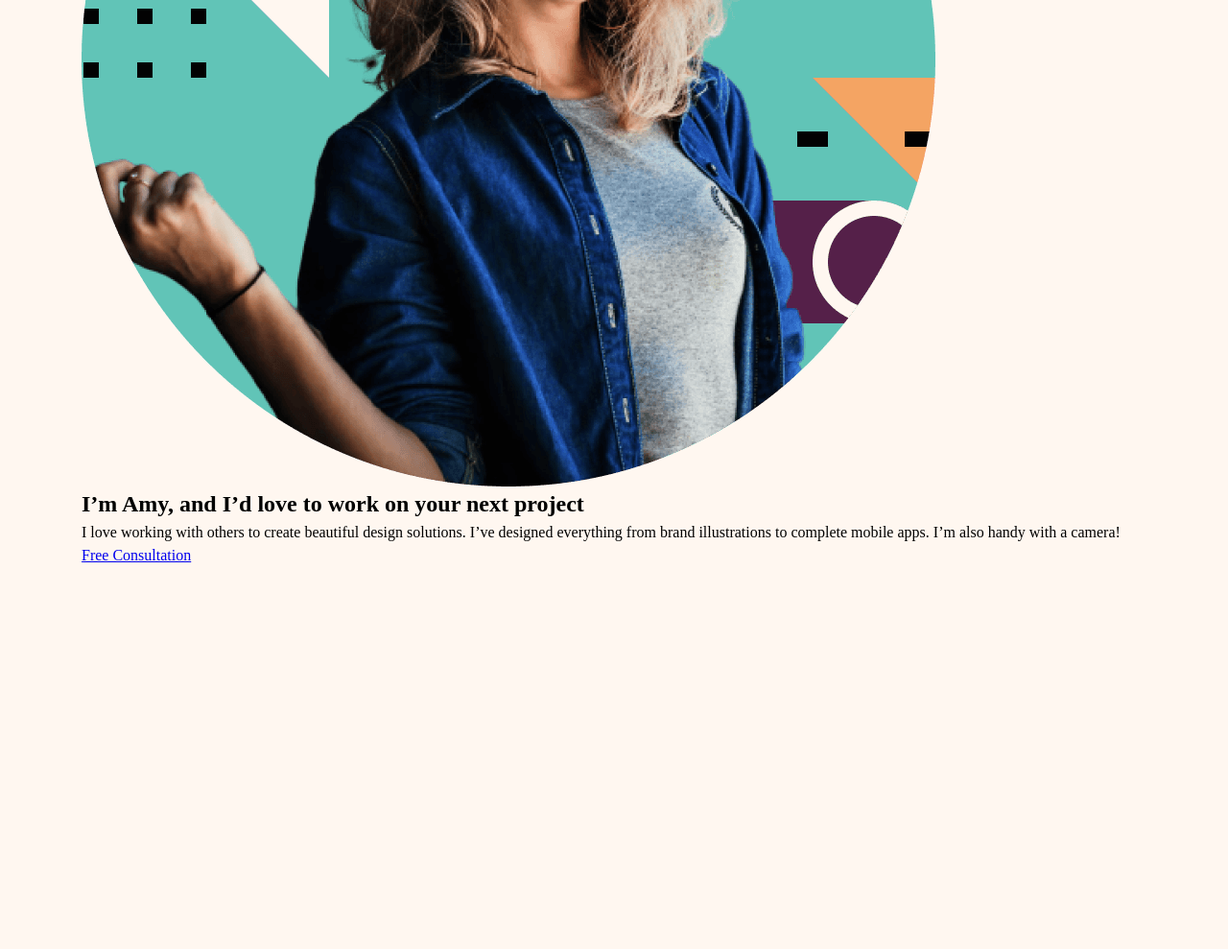
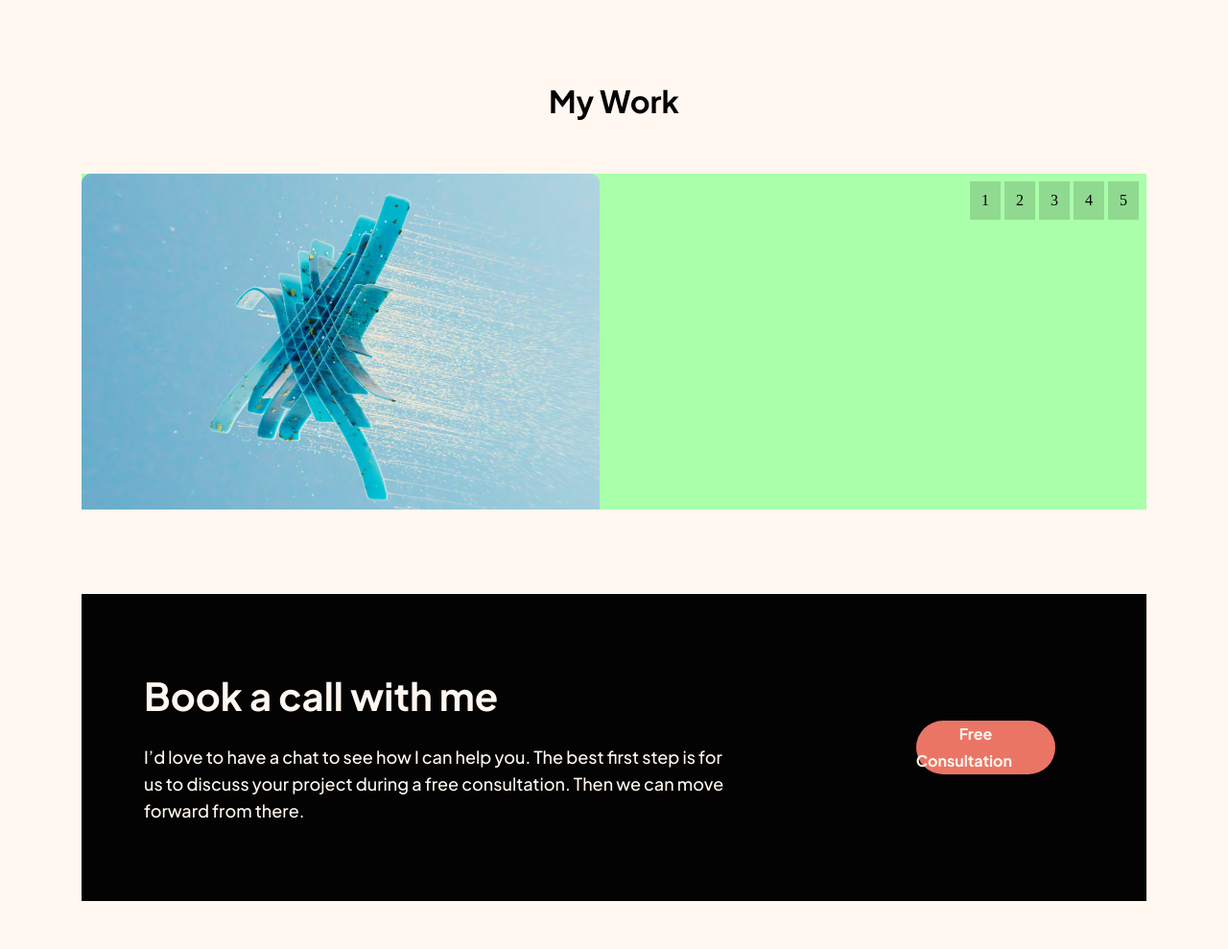
Before and after one commit to yagmurstg/single-page, a plain HTML site: page index.html in a window 1280 px wide. Shown: the part 1179-2168 px from the top of the page at 96% size. Before the commit the page ends 1770 px from the top, so only its background shows below. Drawn offline with Linux system fonts and the light colour scheme.

Commit message:
düzenleme yapıldı.

```diff
--- a/assets/css/single-page.css
+++ b/assets/css/single-page.css
@@ -115,3 +115,227 @@ body {
   grid-template-columns: repeat(3, 1fr);
   margin-bottom: 136px;
 }
+
+.c2a {
+  display: flex;
+  gap: 125px;
+  margin-bottom: 88px;
+}
+
+c2a-text {
+  width: 540px;
+  margin-block: auto;
+}
+
+.c2a-text h2 {
+  font-family: 'Plus Jakarta Sans';
+  font-size: 40px;
+  font-weight: 700;
+  line-height: 50.4px;
+  color: #030303;
+  margin-bottom: 34px;
+}
+
+.c2a-text p {
+  font-family: 'Plus Jakarta Sans';
+  font-size: 18px;
+  font-weight: 500;
+  line-height: 28px;
+  color: #7A746E;
+  margin-bottom: 32px;
+}
+
+.c2a-buton {
+  width: 228px;
+  background-color: #EB7565;
+  border-radius: 50px;
+}
+
+.c2a-text a {
+  padding: 14px 45px 14px 45px;
+  text-decoration: none;
+  color: #FFF7F0;
+  font-family: 'Plus Jakarta Sans';
+  font-size: 16px;
+  font-weight: 700;
+  line-height: 28px;
+}
+
+.work-section {
+  margin-bottom: 88px;
+}
+
+.work-section h4 {
+  font-family: 'Plus Jakarta Sans';
+  font-size: 32px;
+  font-weight: 700;
+  line-height: 40.32px;
+  text-align: center;
+  color: #030303;
+  margin-bottom: 56px;
+}
+
+.slider {
+  position: relative;
+  width: 100%;
+  height: 350px;
+  margin: 2rem auto;
+  background: #ddd;
+}
+.slider .slides {
+    width: 100%;
+    height: 100%;
+    overflow-x: auto;
+    overflow-y: hidden;
+    white-space: nowrap;
+    scroll-snap-points-x: repeat(100%);
+    scroll-behavior: smooth;
+    scroll-snap-type: mandatory;
+    -webkit-scroll-snap-type: mandatory;
+    -webkit-scroll-snap-points-x: repeat(100%);
+    font-size: 0;
+}
+.slider .slide {
+  position: relative;
+  display: inline-block;
+  width: 100%;
+  height: 100%;
+}
+.slider .slide p {
+  position: absolute;
+  display: block;
+  bottom: 0; left: 0;
+  width: 100%;
+  font-size: 1rem;
+  color: #000;
+  background: rgba(0,0,0,0.15);
+  padding: 1em;
+  margin: 0;
+  white-space: normal;
+}
+.slider #slide-1 {background: #afa;}
+.slider #slide-2 {background: #ffa;}
+.slider #slide-3 {background: #faa;}
+.slider #slide-4 {background: #aff;}
+
+.slider-buttons {
+  position: absolute;
+  top: 0; right: 0;
+  width: 100%;
+  height: auto;
+  padding: 0.5rem;
+  font-size: 1rem;
+  text-align: right;
+  z-index: 2;
+}
+.slider-buttons a {
+  width: 2em;
+  display: inline-block;
+  background: rgba(0,0,0,0.15);
+  text-align: center;
+  padding: 0.5em 0;
+  text-decoration: none;
+  color: #000;
+}
+
+::-webkit-scrollbar {
+  height: 34px;
+}
+::-webkit-scrollbar-track {
+  background: #eee;
+}
+::-webkit-scrollbar-thumb {
+  background: #ddd url(https://s3-us-west-2.amazonaws.com/s.cdpn.io/42863/grab.png) center no-repeat;
+  background-size: 24px;
+}
+::-webkit-scrollbar-button:start:decrement,
+::-webkit-scrollbar-button:end:increment {
+  position: absolute;
+  top: 0;
+  display: block;
+  height: 34px;
+  width: 34px;
+  background: #ccc;
+  background-image: url(https://s3-us-west-2.amazonaws.com/s.cdpn.io/42863/arrow2.png);
+  background-size: 100%;
+}
+::-webkit-scrollbar-button:end:increment {
+  background-image: url(https://s3-us-west-2.amazonaws.com/s.cdpn.io/42863/arrow.png);
+}
+
+
+@media (max-width: 600px) {
+  .content {width: 95%;}
+}
+
+.footer {
+  display: flex;
+  gap: 182px;
+  max-width: 1110px;
+  background-color: #030303;
+  margin-bottom: 56px;
+}
+
+.footer-text {
+  margin-top: 81px;
+  margin-left: 65px;
+}
+
+.footer-text h3 {
+  font-family: 'Plus Jakarta Sans';
+  font-size: 40px;
+  font-weight: 700;
+  line-height: 50.4px;
+  color: #FFF7F0;
+  margin-bottom: 25px;
+}
+
+.footer-text p {
+  font-family: 'Plus Jakarta Sans';
+  font-size: 18px;
+  font-weight: 500;
+  line-height: 28px;
+  color: #FFF7F0;
+  margin-bottom: 80px;
+}
+
+.footer-c2a {
+  width: 228px;
+  background-color: #EB7565;
+  border-radius: 40px;
+  margin-block: 132px;
+  margin-right: 95px;
+}
+
+.footer-c2a  a {
+  padding: 14px 45px 14px 45px;
+  text-decoration: none;
+  color: #FFF7F0;
+  font-family: 'Plus Jakarta Sans';
+  font-size: 16px;
+  font-weight: 700;
+  line-height: 28px;
+  text-align: center;
+}
+
+.page-footer {
+  display: flex;
+  justify-content: space-between;
+}
+
+.footer-buton {
+  width: 228px;
+  background-color: #030303;
+  border-radius: 40px;
+}
+
+.page-footer a {
+  font-family: 'Plus Jakarta Sans';
+  font-size: 16px;
+  font-weight: 700;
+  line-height: 28px;
+  text-align: center;
+  padding: 14px 45px 14px 45px;
+  color: #FFF7F0;
+  text-decoration: none;
+}
--- a/index.html
+++ b/index.html
@@ -63,8 +63,58 @@
     <div class="c2a-text">
     <h2>I’m Amy, and I’d love to work on your next project</h2>
     <p>I love working with others to create beautiful design solutions. I’ve designed everything from brand illustrations to complete mobile apps. I’m also handy with a camera!</p>
+    <a class="c2a-buton" href="#">Free Consultation</a>
+    </div>
+
+  </div>
+
+  <div class="work-section">
+    <h4>My Work</h4>
+
+    <div class="slider">
+      <div class="slider-buttons">
+        <a href="#slide-1">1</a>
+        <a href="#slide-2">2</a>
+        <a href="#slide-3">3</a>
+        <a href="#slide-4">4</a>
+        <a href="#slide-5">5</a>
+      </div>
+      <div class="slides">
+        <div class="slide" id="slide-1">
+          <img src="assets/img/work-slide-1.png" alt="">
+        </div>
+        <div class="slide" id="slide-2">
+          <img src="assets/img/work-slide-2.png" alt="">
+        </div>
+        <div class="slide" id="slide-3">
+          <img src="assets/img/work-slide-3.png" alt="">
+        </div>
+        <div class="slide" id="slide-4">
+          <img src="assets/img/work-slide-4.png" alt="">
+        </div>
+        <div class="slide" id="slide-5">
+          <img src="assets/img/work-slide-5.png" alt="">
+
+        </div>
+      </div>
+    </div>
+  </div>
+
+  <div class="footer">
+    <div class="footer-text">
+    <h3>Book a call with me</h3>
+    <p>I’d love to have a chat to see how I can help you. The best first step is for us to discuss your project during a free consultation. Then we can move forward from there.</p>
+    </div>
+    <div class="footer-c2a">
     <a href="#">Free Consultation</a>
     </div>
+
+  </div>
+
+  <div class="page-footer">
+  <img src="assets/img/header-logo.png" alt="">
+  <a class="footer-buton" href="#">Free Consultation</a>
+  </div>
 
   </div>
 
```
Also changed, not shown: assets/img/work-slide-1.png (added), assets/img/work-slide-2.png (added), assets/img/work-slide-3.png (added), assets/img/work-slide-4.png (added), assets/img/work-slide-5.png (added).
